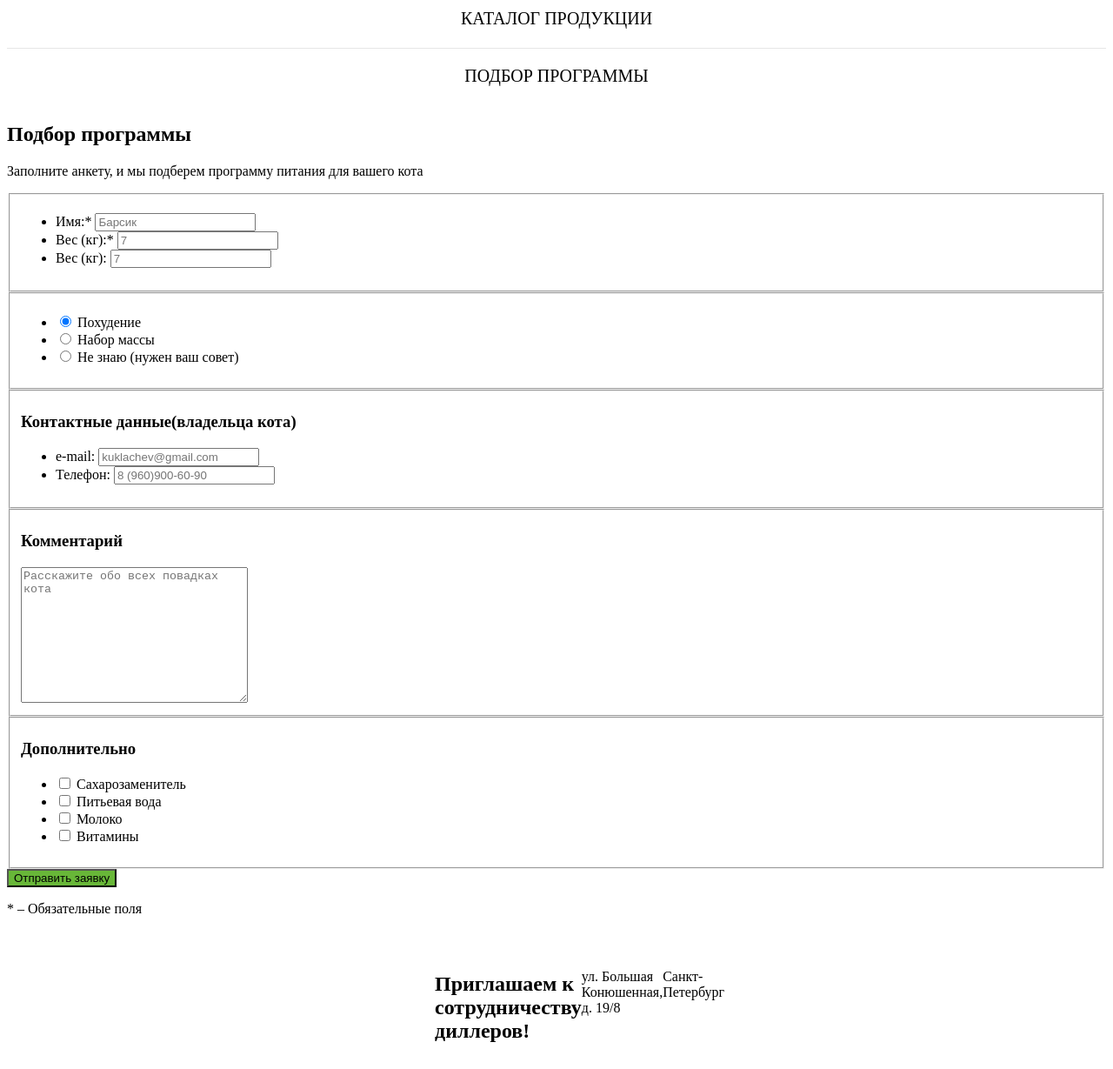
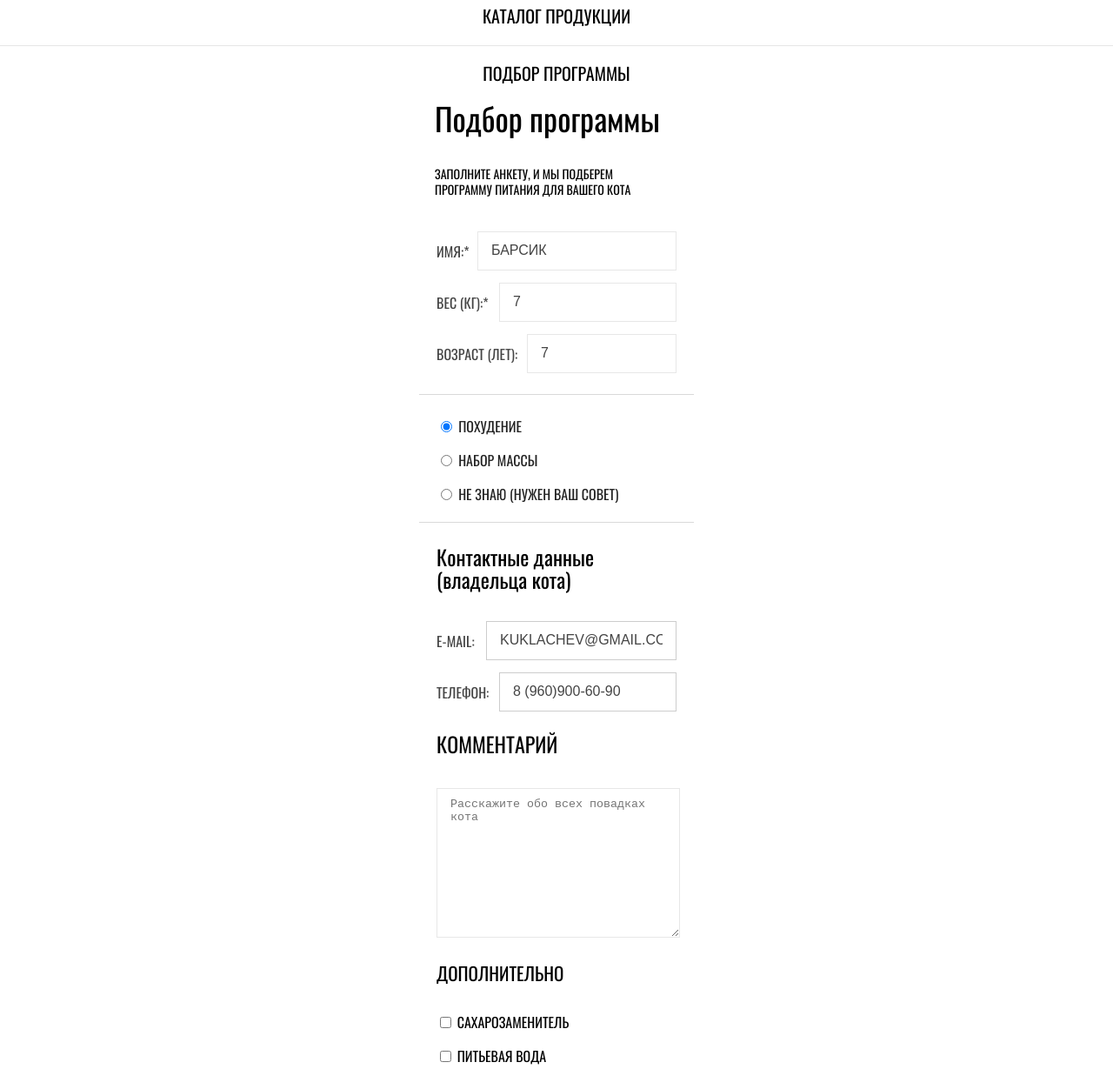
Before and after one commit to Dmitry1964/1618231-cat-energy-23, a website: page source/formpage.html in a window 1280 px wide. Shown: the part 151-1380 px from the top of the page at 87% size. Drawn offline with nearby package versions, Linux system fonts and the light colour scheme; files that its build step writes are made by us from their sources.

Commit message:
Добавляет страницу formpage.html

```diff
--- a/source/formpage.html
+++ b/source/formpage.html
@@ -4,18 +4,22 @@
 <head>
   <meta charset="UTF-8">
   <title>HTML Academy: Кэт энерджи</title>
+  <meta name="viewport" content="width=device-width, initial-scale=1.0">
   <link rel="stylesheet" href="../source/css/style.css">
   <link rel="preconnect" href="https://fonts.gstatic.com" crossorigin>
   <!-- <link href="https://fonts.googleapis.com/css2?family=Oswald:wght@300;400;500;700&display=swap" rel="stylesheet"> -->
 </head>
 
-<body class="page-body">
+<body class="page__body">
   <header class="page-header">
     <div class="page-header__wrapper">
       <div class="page-header__logo">
-        <img src="img/logo-image-mobile.png" width="34" height="38" alt="Logo">
-        <img src="img/logo-text.png" width="101" height="18" alt="Название">
-        <!-- <img class="visually-hidden" src="img/logo-image-tablet.png" width="174" height="52" alt="Логотип магазина"> -->
+        <a href="index.html">
+          <img src="img/logo-image-mobile.png" width="34" height="38" alt="Logo">
+        </a>
+        <a href="index.html">
+          <img src="img/logo-text.png" width="101" height="18" alt="Название">
+        </a>
         <button class="page-header__button" type="button">
           <span class="visually-hidden">Открыть меню</span>
         </button>
@@ -23,8 +27,7 @@
       <nav class="page-header__navigation page-header__navigation--closed">
         <ul class="page-header__list">
           <li class="page-header__item">Главная</li>
-          <li class="page-header__item">
-            <a class="page-header__link active" href="catalog.html">Каталог продукции</a>
+          <li class="page-header__item active"><a class="page-header__link" href="catalog.html">Каталог продукции</a>
           </li>
           <li class="page-header__item"><a class="page-header__link" href="formpage.html">Подбор программы</a>
           </li>
@@ -33,65 +36,70 @@
     </div>
   </header>
 
-  <main>
-    <section class="page-main">
-      <h2 class="page-main__title">Подбор программы</h2>
-      <p class="page-main__discription">Заполните анкету, и мы подберем программу питания для вашего кота</p>
-      <form class="page-main__form page-form" action="https://echo.htmlacademy.ru" method="POST">
-        <fieldset class="page-form__person person-field">
+  <main class="page-main">
+    <section class="profile">
+      <h2 class="profile__title">Подбор программы</h2>
+      <p class="profile__description">Заполните анкету, и мы подберем<br>программу питания для вашего кота</p>
+      <form class="profile__form" action="https://echo.htmlacademy.ru" method="POST">
+        <fieldset class="profile-form__person person-field">
           <ul class="person-field__list">
             <li class="person-field__item">
               <label class="person-field__label" for="cat-name">Имя:*</label>
-              <input class="form-field" type="text" name="cat-name" id="cat-name" placeholder="Барсик">
+              <input class="person-field__form-field field-input" type="text" name="cat-name" id="cat-name"
+                placeholder="Барсик">
             </li>
             <li class="person-field__item">
               <label class="person-field__label" for="cat-weight">Вес (кг):*</label>
-              <input class="form-field" type="text" name="cat-age" id="cat-weight" placeholder="7">
+              <input class="person-field__form-field field-input" type="text" name="cat-age" id="cat-weight"
+                placeholder="7">
             </li>
             <li class="person-field__item">
-              <label class="person-field__label" for="cat-age">Вес (кг):</label>
-              <input class="form-field" type="text" name="cat-age" id="cat-age" placeholder="7">
+              <label class="person-field__label" for="cat-age">Возраст (лет):</label>
+              <input class="person-field__form-field field-input" type="text" name="cat-age" id="cat-age"
+                placeholder="7">
             </li>
           </ul>
         </fieldset>
-        <fieldset class="page-form__target target-field">
-          <ul class="target-feld__list">
+        <fieldset class="pofile-form__target target-field">
+          <ul class="target-field__list">
             <li class="target-field__item">
-              <input type="radio" name="cat-target" id="thin-cat" checked>
+              <input class="radio-input" type="radio" name="cat-target" id="thin-cat" checked>
               <label class="target-field__label" for="thin-cat">Похудение</label>
             </li>
             <li class="target-field__item">
-              <input type="radio" name="cat-target" id="hard-cat">
+              <input class="radio-input" type="radio" name="cat-target" id="hard-cat">
               <label class="target-field__label" for="hard-cat">Набор массы</label>
             </li>
             <li class="target-field__item">
-              <input type="radio" name="cat-target" id="middle-cat">
+              <input class="radio-input" type="radio" name="cat-target" id="middle-cat">
               <label class="target-field__label" for="middle-cat">Не знаю (нужен ваш совет)</label>
             </li>
           </ul>
         </fieldset>
 
-        <fieldset class="page-form__contact contact-field">
-          <h3 class="contact-field__title">Контактные данные(владельца кота)</h3>
+        <fieldset class="pofile-form__contact contact-field">
+          <h3 class="contact-field__title">Контактные данные (владельца кота)</h3>
           <ul class="contact-field__list">
             <li class="contact-field__item">
               <label class="contact-field__label" for="email">e-mail:</label>
-              <input class="contact-field__email" type="email" name="email" id="email"
+              <input class="contact-field__email field-input" type="email" name="email" id="email"
                 placeholder="kuklachev@gmail.com">
             </li>
             <li class="contact-field__item">
               <label class="contact-field__label" for="phone">Телефон:</label>
-              <input class="contact-field__phone" type="tel" name="phone" id="phone" placeholder="8 (960)900-60-90">
+              <input class="contact-field__phone field-input" type="tel" name="phone" id="phone"
+                placeholder="8 (960)900-60-90">
             </li>
           </ul>
         </fieldset>
 
-        <fieldset class="page-form__comment comment-field">
+        <fieldset class="profile-form__comment comment-field">
           <h3 class="comment-field__title">Комментарий</h3>
-          <textarea name="comment" cols="30" rows="10" placeholder="Расскажите обо всех повадках кота"></textarea>
+          <textarea class="comment-field__description" name="comment" cols="35" rows="10"
+            placeholder="Расскажите обо всех повадках кота"></textarea>
         </fieldset>
 
-        <fieldset class="page-form__optionally optionally-field">
+        <fieldset class="profile-form__optionally optionally-field">
           <h3 class="optionally-field__title">Дополнительно</h3>
           <ul class="optionally-field__list">
             <li class="optionally-field__item">
@@ -112,38 +120,52 @@
             </li>
           </ul>
         </fieldset>
-        <button class="page-form__button button" type="submit">Отправить заявку</button>
-        <p>* &ndash; Обязательные поля</p>
+        <button class="profile-form__button button" type="submit">Отправить заявку</button>
+        <p class="profile-form__remark">* &ndash; Обязательные поля</p>
       </form>
     </section>
     <section class="partnership">
       <div class="partnership__wrapper">
-        <h2 class="partnership-title">Приглашаем к сотрудничеству диллеров!</h2>
-        <p class="partnership-address">
-          ул. Большая
-          Конюшенная, д. 19/8</p>
-        <p class="partnership-city">Санкт-Петербург</p>
+        <h2 class="partnership__title">Приглашаем к сотрудничеству диллеров!</h2>
+        <ul class="partnership__list">
+          <li class="partnership__item">
+            ул. Большая
+            Конюшенная, д. 19/8
+          </li>
+          <li class="partnership__item">
+            Санкт-Петербург
+          </li>
+        </ul>
       </div>
+    </section>
+    <section class="map">
       <img src="img/map-image.jpg" width="320" height="362" alt="Наше местоположение на карте">
     </section>
   </main>
 
   <footer class="page-footer">
     <div class="page-footer__logo">
-      <a class="page-footer__logo-text">
-        <img src="img/logo-text.png" width="128" height="24" alt="Название магазина Кэт энерджи">
+      <a class="page-footer__link" href="#">
+        <img class="page-footer--image" src="img/logo-text.png" width="128" height="24"
+          alt="Название магазина Кэт энерджи">
       </a>
     </div>
     <div class="page-footer__social">
       <ul class="page-footer__list social-list">
         <li class="social-list__item">
-          <a class="social-list__link"><span>В контакте</span></a>
+          <a class="social-list__link" href="#"><span class="visually-hidden">В контакте</span>
+            <img src="img/icon/icon-vkontakte.svg" width="23" height="16" alt="Иконка сети В Контакте">
+          </a>
         </li>
         <li class="social-list__item">
-          <a class="social-list__link"><span>Инстаграм</span></a>
+          <a class="social-list__link" href="#"><span class="visually-hidden">Инстаграм</span>
+            <img src="img/icon/icon-instagram.svg" width="16" height="16" alt="Иконка инстаграм">
+          </a>
         </li>
         <li class="social-list__item">
-          <a class="social-list__link"><span>Фейсбук</span></a>
+          <a class="social-list__link" href="#"><span class="visually-hidden">Фейсбук</span>
+            <img src="img/icon/icon-facebook.svg" width="22" height="22" alt="Иконка фейсбук">
+          </a>
         </li>
       </ul>
     </div>
--- /dev/null
+++ b/source/less/blocks/comment-field.less
@@ -0,0 +1,29 @@
+.comment-field {
+  padding: 0 20px;
+  border: none;
+  margin-bottom: 23px;
+}
+
+.comment-field__title {
+  font-size: 24px;
+  line-height: 26px;
+  font-weight: 400;
+  text-transform: uppercase;
+  color: @basic-black;
+  margin: 0 0 38px;
+}
+
+.comment-field__description {
+  width: 280px;
+  padding: 10px 15px;
+  border: 1px solid @gray-super-puper;
+
+  // &::placeholder {
+  //   font-size: 16px;
+  //   line-height: 18px;
+  //   font-style: normal;
+  //   text-transform: uppercase;
+  //   color: @basic-dark;
+  //   word-spacing: -0.4em;
+  // }
+}
--- /dev/null
+++ b/source/less/blocks/contact-field.less
@@ -0,0 +1,49 @@
+.contact-field {
+  padding: 0 20px;
+  border: none;
+  margin-bottom: 24px;
+}
+
+.contact-field__title {
+  font-size: 24px;
+  line-height: 26px;
+  font-weight: 400;
+  color: @basic-black;
+  margin: 0 0 35px;
+}
+
+.contact-field__list {
+  list-style: none;
+  margin: 0;
+  padding: 0;
+  font-size: 16px;
+  line-height: 18px;
+  text-transform: uppercase;
+  color: @basic-dark;
+}
+
+.contact-field__item {
+  display: flex;
+  justify-content: space-between;
+  align-items: center;
+
+  &:first-child {
+    margin-bottom: 14px;
+  }
+
+  &:first-child .field-input {
+    width: 219px;
+  }
+
+  &:last-child {
+    margin-bottom: 0;
+  }
+
+  &:last-child .field-input {
+    width: 204px;
+  }
+}
+
+.contact-field__item .field-input {
+  border: 1px solid @light-gray-vogue;
+}
--- /dev/null
+++ b/source/less/blocks/optionally-field.less
@@ -0,0 +1,35 @@
+.optionally-field {
+  padding: 0 20px;
+  border: none;
+}
+
+.optionally-field__title {
+  font-style: 24px;
+  line-height: 26px;
+  font-weight: 400;
+  text-transform: uppercase;
+  color: @basic-black;
+  margin: 0 0 34px;
+}
+
+.optionally-field__list {
+  font-size: 16px;
+  line-height: 18px;
+  text-transform: uppercase;
+  color: @basic-black;
+  list-style: none;
+  margin: 0 0 34px;
+  padding: 0;
+}
+
+.optionally-field__item {
+  margin-bottom: 20px;
+
+  &:last-child {
+    margin-bottom: 0;
+  }
+}
+
+.optionally-field__button {
+  width: 280px;
+}
--- /dev/null
+++ b/source/less/blocks/person-field.less
@@ -0,0 +1,45 @@
+.person-field {
+  border: none;
+  padding: 0;
+  margin-bottom: 24px;
+}
+
+.person-field__list {
+  list-style: none;
+  margin: 0;
+  padding: 0 20px;
+}
+
+.person-field__item {
+  display: flex;
+  justify-content: space-between;
+  align-items: center;
+  margin-bottom: 14px;
+
+  .field-input {
+    border: 1px solid @gray-super-puper;
+  }
+
+  &:first-child .field-input {
+    width: 229px;
+  }
+
+  &:nth-child(2) .field-input {
+    width: 204px;
+  }
+
+  &:last-child {
+    margin-bottom: 0;
+  }
+
+  &:last-child .field-input {
+    width: 172px;
+  }
+}
+
+.person-field__label {
+  font-size: 16px;
+  line-height: 18px;
+  text-transform: uppercase;
+  color: @basic-dark;
+}
--- /dev/null
+++ b/source/less/blocks/profile.less
@@ -0,0 +1,57 @@
+.profile {
+  // padding: 0 20px;
+  max-width: 320px;
+  margin: 0 auto 32px;
+}
+
+.profile__title {
+  font-size: 36px;
+  line-height: 36px;
+  color: @basic-black;
+  font-weight: 400;
+  margin: 0 0 37px;
+  padding: 0 20px;
+}
+
+.profile__description {
+  font-size: 14px;
+  line-height: 18px;
+  text-transform: uppercase;
+  color: @basic-black;
+  margin: 0 0 39px;
+  padding: 0 20px;
+}
+
+.field-input {
+  padding: 14px 15px;
+
+  &::placeholder {
+    font-size: 16px;
+    line-height: 18px;
+    text-transform: uppercase;
+    color: @basic-dark;
+  }
+}
+
+.profile-form__button {
+  font-size: 16px;
+  line-height: 20px;
+  text-transform: uppercase;
+  color: @basic-white;
+  width: 280px;
+  border: none;
+  padding: 10px;
+  margin-left:  20px;
+  margin-bottom: 20px;
+  cursor: pointer;
+}
+
+.profile-form__remark {
+  font-family: @font-second;
+  font-size: 14px;
+  line-height: 16px;
+  color: @basic-black;
+  text-align: center;
+  margin: 0 ;
+
+}
--- /dev/null
+++ b/source/less/blocks/terget-field.less
@@ -0,0 +1,28 @@
+.target-field {
+  border: none;
+  border-top: 1px solid @gray-special-pro;
+  border-bottom: 1px solid @gray-special-pro;
+  padding: 22px 0 20px;
+  margin-bottom: 26px;
+}
+
+.target-field__list {
+  list-style: none;
+  margin: 0;
+  padding: 0 20px;
+}
+
+.target-field__item {
+  margin-bottom: 13px;
+
+  &:last-child {
+    margin-bottom: 0;
+  }
+}
+
+.target-field__label {
+  font-size: 16px;
+  line-height: 18px;
+  text-transform: uppercase;
+  color: @basic-dark-vogue;
+}
--- a/source/less/global/variables.less
+++ b/source/less/global/variables.less
@@ -11,6 +11,7 @@
 @light-gray:#e6e6e6;
 @light-gray-pro: #ebebeb;
 @light-gray-vogue: #cdcdcd;
+@gray-super-puper: #e7e7e7;
 
 //fonts
 
--- a/source/less/style.less
+++ b/source/less/style.less
@@ -20,3 +20,9 @@
 @import "blocks/catalog-product.less";
 @import "blocks/catalog-optionally.less";
 @import "blocks/catalog-offer.less";
+@import "blocks/profile.less";
+@import "blocks/person-field.less";
+@import "blocks/terget-field.less";
+@import "blocks/contact-field.less";
+@import "blocks/comment-field.less";
+@import "blocks/optionally-field.less";
```
